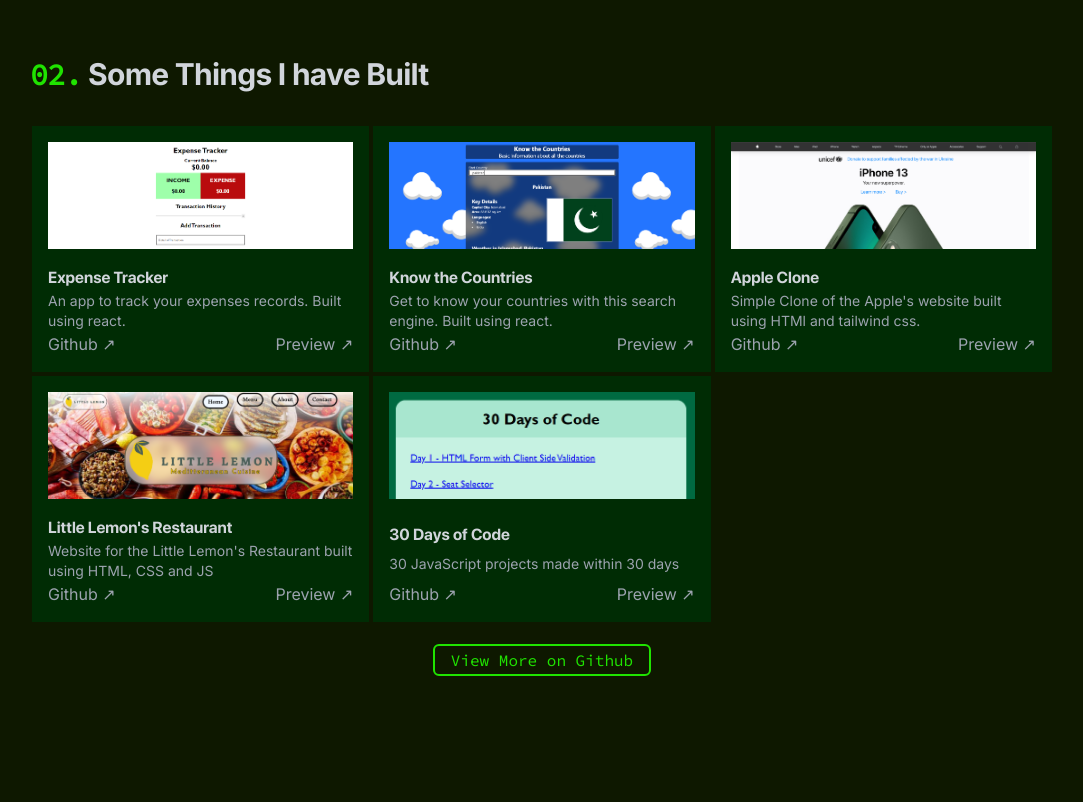
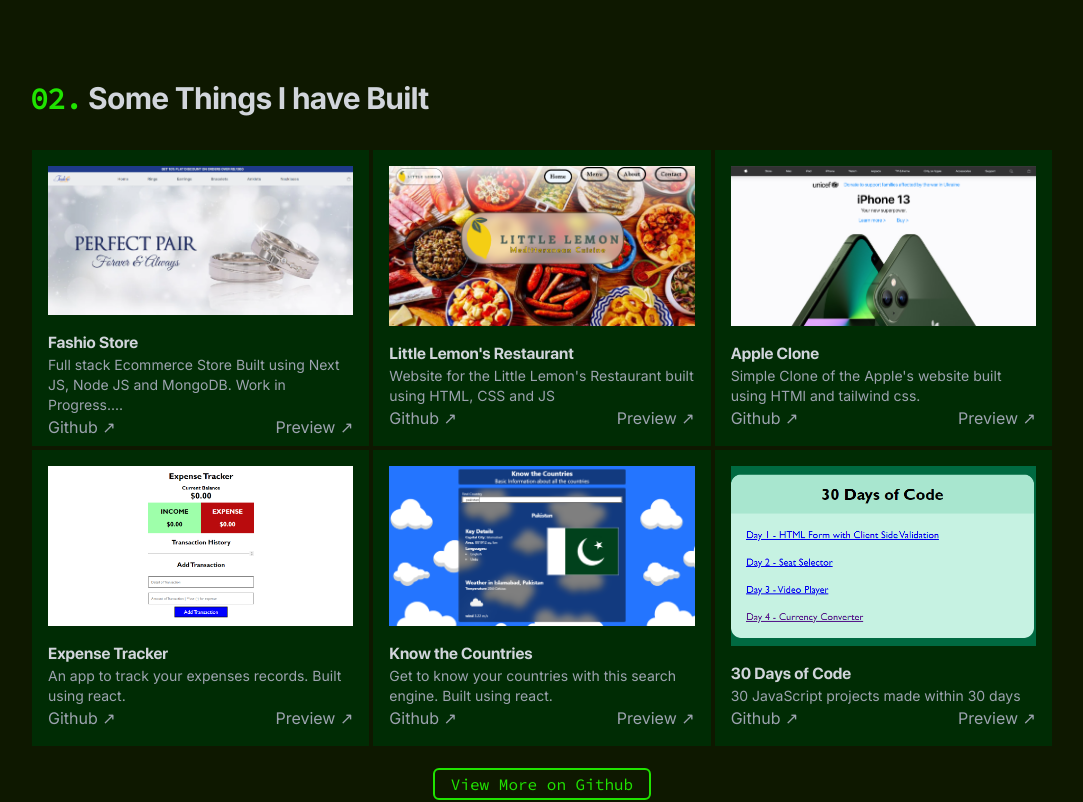
Before and after one commit to urwah1248/portfolioV2, a React (Create React App) app: page / in a window 1280 px wide. Shown: the part 1580-2382 px from the top of the page, without its empty margins (98-1181 px from the left). Built offline with nearby package versions, Linux system fonts and the light colour scheme; the HTML template or start-up script is replaced by a standard one.

Commit message:
Added another project

```diff
--- a/src/components/Contact.jsx
+++ b/src/components/Contact.jsx
@@ -2,7 +2,7 @@
 
 const Contact = () => {
   return (
-    <div id="contact" className="section h-[50vh] md:h-screen scroll-m-[-50px] my-0 md:my-10">
+    <div id="contact" className="section h-screen md:h-screen scroll-m-[-50px] my-0 md:my-10">
       <h2>
         <span className="font-mono text-accent">03.</span> Get in touch
       </h2>
@@ -15,9 +15,6 @@
             <button className='font-mono my-10 text-accent border-2 border-accent hover:bg-accent hover:text-black h-8 px-4 rounded-md leading-none transition-[250ms]'>Email me</button>
           </a>
         </div>
-        <div className="links md:hidden">
-
-        </div>
       </div>
 
     </div>
--- a/src/components/Sidebars.jsx
+++ b/src/components/Sidebars.jsx
@@ -18,9 +18,10 @@
 
       <div className="hidden right-fixedbar md:block fixed w-6 h-[400px] bottom-0 right-5">
         <div className="flex flex-col gap-4">
-            <a className='iconhover mb-[164px] rotate-90 text-gray-400 font-mono' href='mailto:urwahpatel@gmail.com'>urwahpatel@gmail.com</a>
+            <a className='iconhover mb-[164px] rotate-90 text-gray-400 font-mono -mr-1' href='mailto:urwahpatel@gmail.com'>urwahpatel@gmail.com</a>
+
+        <div className='relative w-1 h-80 bg-gray-400 mx-auto'></div>
         </div>
-        <div className='relative w-1 h-80 bg-gray-400 mx-auto'></div>
       </div>
     </div>
   )
--- a/src/components/Welcome.jsx
+++ b/src/components/Welcome.jsx
@@ -2,7 +2,7 @@
 
 const Welcome = () => {
   return (
-    <div id='welcome' className='section'>
+    <div id='welcome' className='section h-screen'>
       <h3 className='ml-1'>Hi, my name is</h3>
       <h1 className='title my-[0.5vw] text-gray-300 text-[9vw] font-sans font-extrabold md:text-6xl tracking-tight'>Muhammad <span className='text-accent'> Urwah.</span></h1>
       <h1 className='text-gray-400 my-[0.5vw] text-[9vw] font-sans font-extrabold md:text-6xl tracking-tight'>Frontend Developer</h1>
--- a/src/components/Work.jsx
+++ b/src/components/Work.jsx
@@ -3,7 +3,7 @@
 
 const Work = () => {
   return (
-    <div id="work" className="flex flex-col md:h-[90vh]">
+    <div id="work" className="section flex flex-col">
       <h2>
         <span className="font-mono text-accent">02.</span> Some Things I have Built
       </h2>
--- a/src/index.css
+++ b/src/index.css
@@ -20,19 +20,19 @@
         @apply font-sans text-lg text-gray-400
     }
     .section{
-        @apply align-middle flex flex-col justify-center h-screen my-10 md:my-0
+        @apply align-middle flex flex-col justify-center md:min-h-screen md:max-h-[200vh] my-10 md:my-0
     }
     .cards{
         @apply flex flex-wrap
     }
     .card{
-        @apply flex flex-col justify-between w-full h-[300px] sm:h-[250px] p-4 sm:w-1/2 md:w-1/3 border-2 border-bg hover:border-accent bg-[#002c04]
+        @apply overflow-hidden flex flex-col justify-between w-full h-[300px] sm:h-[300px] p-4 sm:w-1/2 md:w-1/3 border-2 border-bg hover:border-accent bg-[#002c04]
     }
     .card-header{
         @apply font-[sfprobold] text-gray-300 mt-4
     }
     .thumbnail{
-        @apply h-1/2 w-full object-cover object-top
+        @apply h-3/4 w-full object-cover object-top
     }
     .feather{
         @apply text-gray-400 hover:text-accent cursor-pointer iconhover
--- a/src/projects.js
+++ b/src/projects.js
@@ -3,9 +3,31 @@
 import p3 from './media/project3.png'
 import p4 from './media/project4.png'
 import p5 from './media/project5.png'
+import p6 from './media/project6.png'
 
 
 const projects = [
+    {
+        title: "Fashio Store",
+        detail: "Full stack Ecommerce Store Built using Next JS, Node JS and MongoDB. Work in Progress....",
+        img: p6,
+        repo: "https://github.com/urwah1248/next-ecommerce-app-fashio-store",
+        prev: "https://fashiostore.netlify.app"
+    },
+    {
+        title: "Little Lemon's Restaurant",
+        detail: "Website for the Little Lemon's Restaurant built using HTML, CSS and JS",
+        img: p4,
+        repo: "https://github.com/urwah1248/Little-Lemon-Restaurant-Website",
+        prev: "https://urwah1248.github.io/Little-Lemon-Restaurant-Website/"
+    },
+    {
+        title: "Apple Clone",
+        detail: "Simple Clone of the Apple's website built using HTMl and tailwind css.",
+        img: p3,
+        repo: "https://github.com/urwah1248/Apple-Site-Clone",
+        prev: "https://urwah1248.github.io/Apple-Site-Clone/"
+    },
     {
         title: "Expense Tracker",
         detail: "An app to track your expenses records. Built using react.",
@@ -21,18 +43,6 @@
         prev: "https://know-your-countries-urwah1248.netlify.app/"
     },
     {
-        title: "Apple Clone",
-        detail: "Simple Clone of the Apple's website built using HTMl and tailwind css.",
-        img: p3,
-        repo: "https://github.com/urwah1248/Apple-Site-Clone",
-        prev: "https://urwah1248.github.io/Apple-Site-Clone/"
-    },{
-        title: "Little Lemon's Restaurant",
-        detail: "Website for the Little Lemon's Restaurant built using HTML, CSS and JS",
-        img: p4,
-        repo: "https://github.com/urwah1248/Little-Lemon-Restaurant-Website",
-        prev: "https://urwah1248.github.io/Little-Lemon-Restaurant-Website/"
-    },{
         title: "30 Days of Code",
         detail: "30 JavaScript projects made within 30 days",
         img: p5,
```
Also changed, not shown: src/media/project6.png (added).
